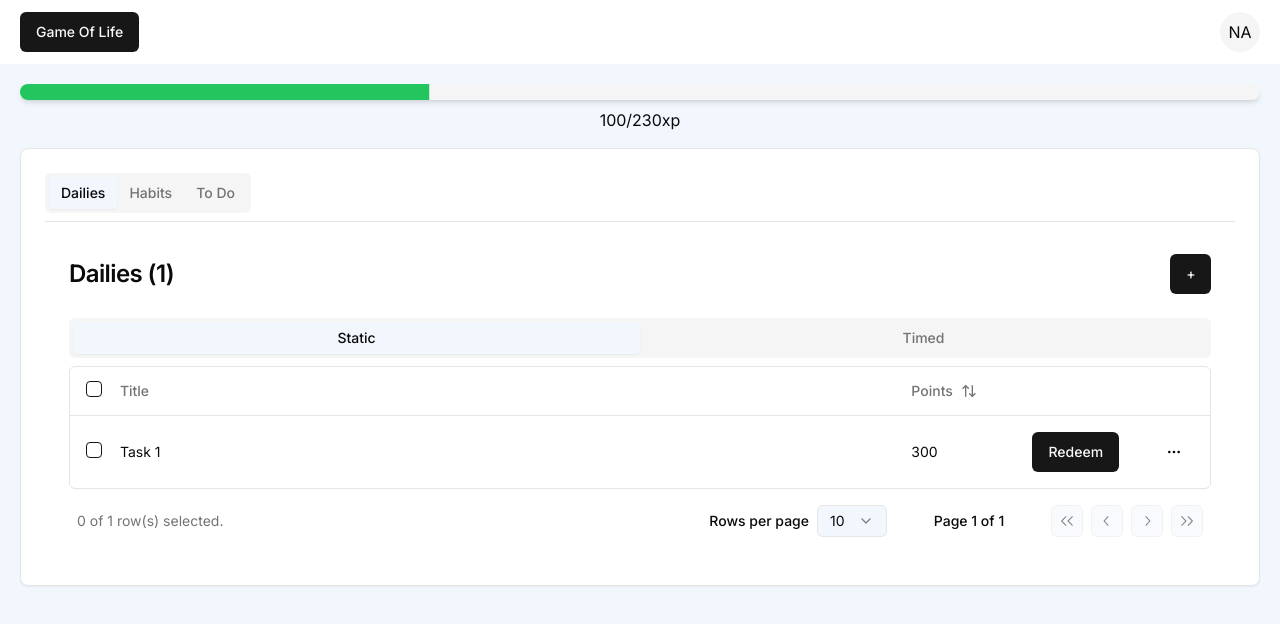
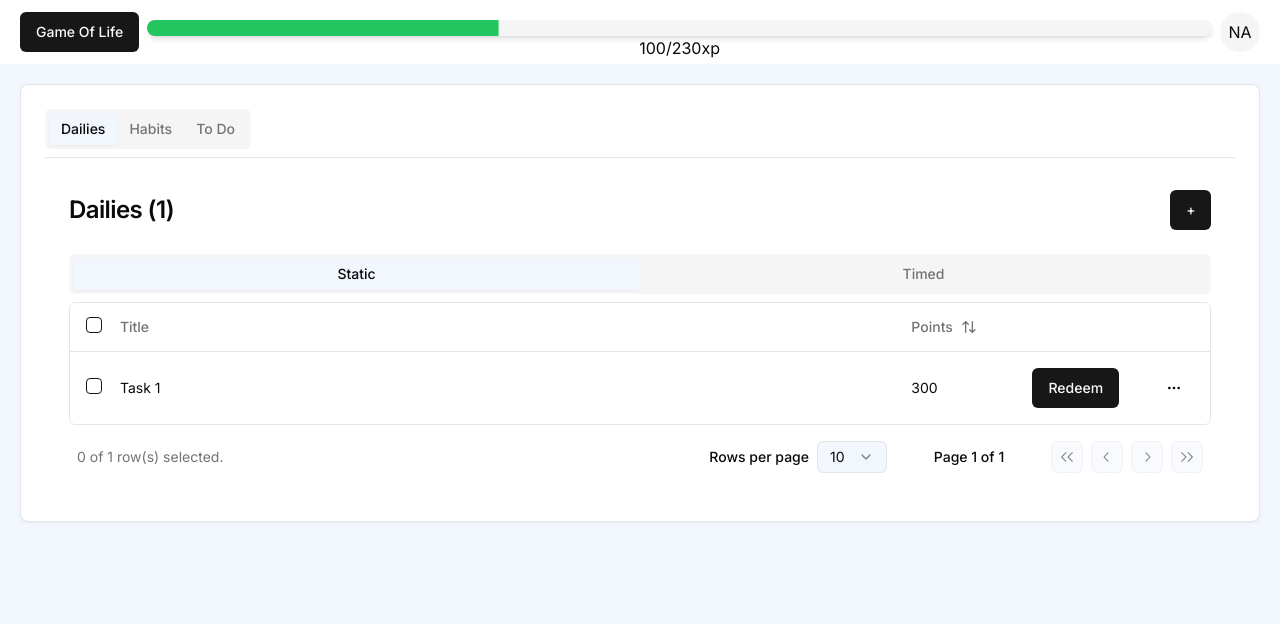
Before and after one commit to Fables7/Game-of-Life, a Next.js app: page /tasks in a window 1280 px wide. Shown: the top 624 px of the page. Built offline with nearby package versions, Linux system fonts and the light colour scheme.

Commit message:
Moved xp bar to header

```diff
--- a/app/NavBar.tsx
+++ b/app/NavBar.tsx
@@ -1,11 +1,13 @@
 import React from "react";
 import AvatarMenu from "./AvatarMenu";
 import LogoButton from "./LogoButton";
+import XpBar from "@/components/XpBar";
 
 const NavBar = () => {
   return (
     <div className="h-[70px] bg-[var(--white)] dark:bg-[var(--dark-gray)] flex items-center px-5 justify-between">
       <LogoButton />
+      <XpBar />
       <AvatarMenu />
     </div>
   );
--- a/app/tasks/page.tsx
+++ b/app/tasks/page.tsx
@@ -1,13 +1,11 @@
 import { Card, CardHeader } from "@/components/ui/card";
+import { Separator } from "@/components/ui/separator";
 import { Tabs, TabsContent, TabsList, TabsTrigger } from "@/components/ui/tabs";
 import useSplitData from "@/hooks/useSplitData";
 import { TaskType } from "./columns";
 import DailyTasks from "./components/DailyTasks";
 import Habits from "./components/HabitTasks";
 import ToDoTasks from "./components/ToDoTasks";
-import { Separator } from "@/components/ui/separator";
-import { Progress } from "@/components/ui/progress";
-import XpBar from "@/components/XpBar";
 
 const tasks: TaskType[] = [
   {
@@ -158,7 +156,7 @@ const TasksPage = () => {
   const { dailyTasks, habitTasks, todoTasks } = useSplitData(tasks);
   return (
     <div>
-      <XpBar />
+      {/* <XpBar /> */}
       <Card className="w-full">
         <CardHeader>
           <Tabs defaultValue="dailies">
--- a/components/XpBar.tsx
+++ b/components/XpBar.tsx
@@ -3,8 +3,8 @@ import { Progress } from "./ui/progress";
 
 const XpBar = () => {
   return (
-    <div className="flex flex-col items-center mb-4">
-      <Progress value={33} className="mb-2 shadow-md" />
+    <div className="flex flex-col items-center w-full ml-2 mr-2">
+      <Progress value={33} className="shadow-md mt-4" />
       <h2>100/230xp</h2>
     </div>
   );
```
